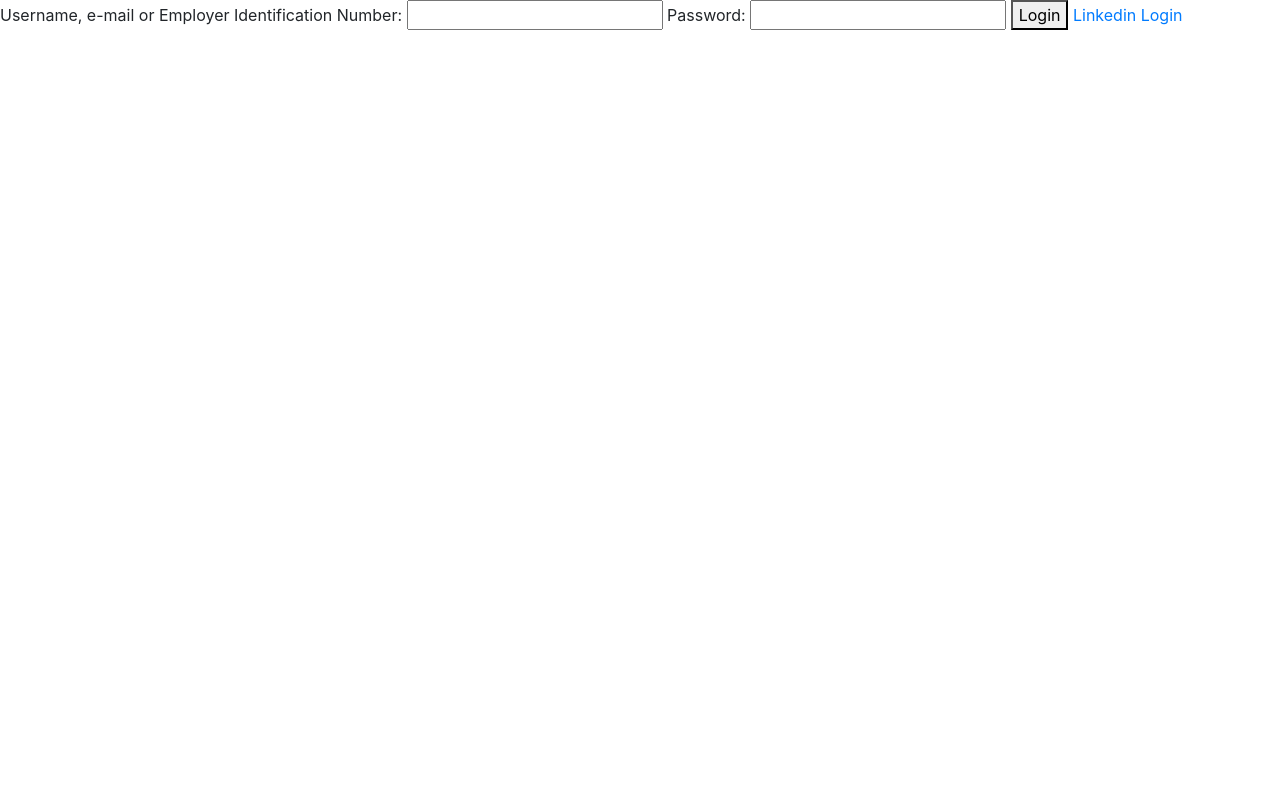
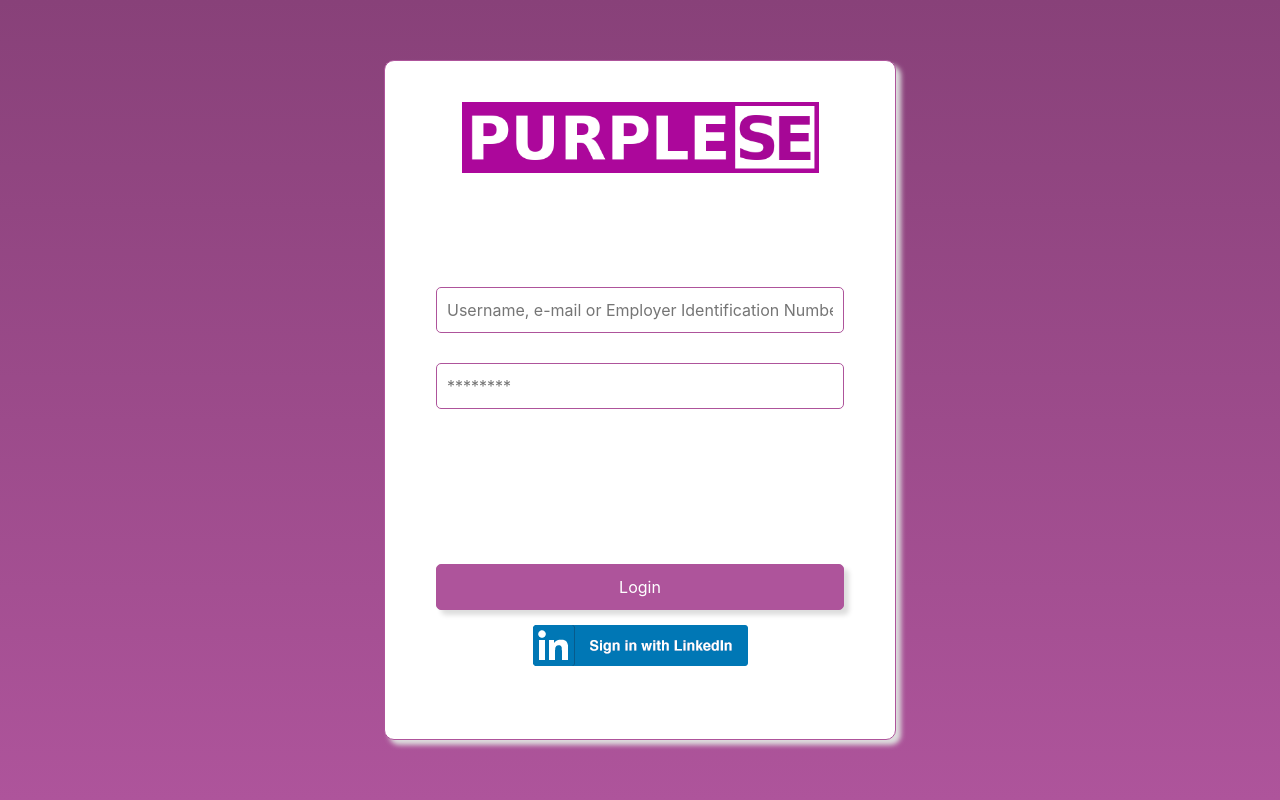
Before and after one commit to MBAlexandreMB/Ironhack-Project2, a Node server app: page /company/login in a window 1280 px wide. Run offline with Node 20, Linux system fonts and the light colour scheme; some libraries are stand-ins or nearby versions.

Commit message:
Auth logins (company) done

```diff
--- a/public/stylesheets/authStyles.css
+++ b/public/stylesheets/authStyles.css
@@ -1,10 +1,8 @@
+
+
 img {
   width: 100%;
   height: auto;
-}
-
-body {
-  background: -webkit-linear-gradient(bottom, #ae549b, #884179)
 }
 
 #content {
@@ -20,18 +18,16 @@
   justify-content: space-around;
   align-items: center;
 
-  border-radius: 10px;
-  border: 1px solid #ae549b;
-  background: white;
-  width: 60vw;
-  height: 85vh;
-  box-shadow: 5px 5px 5px #DDD;
+  width: 100vw;
+  height: 80vh;
+  padding-top: 30px;
 }
 
 #auth-container figure {
   width: 70%;
 }
 
+/* ----------- INDEX ----------*/
 #btn-container {
   width: 100%;
   display: flex;
@@ -42,5 +38,67 @@
 
 
 .link-btn {
-  width: 40%;
+  width: 160px;
+  margin: 10px;
 }
+/* ----------------------------*/
+/* ----------- MEDIAS ----------*/
+#auth-container form {
+  display: flex;
+  flex-flow: column nowrap;
+  justify-content: space-around;
+  align-items: center;
+
+  height: 80%;
+  width: 100%;
+}
+
+#auth-container input {
+  margin: 15px;
+  width: 80%;
+  padding: 10px;
+  border-radius: 5px;
+  border: 1px solid #ae549b;
+}
+
+#input-container {
+  display: flex;
+  flex-flow: column nowrap;
+  justify-content: center;
+  align-items: center;
+  width: 100%;
+}
+
+#login-btn-container {
+  display: flex;
+  flex-flow: column nowrap;
+
+  justify-content: center;
+  align-items: center;
+  width: 100%;
+}
+/* ----------------------------*/
+/* ----------- MEDIAS ----------*/
+@media (min-width: 600px) {
+  #auth-container {
+    width: 70vw;
+    height: 85vh;
+
+    border-radius: 10px;
+    border: 1px solid #ae549b;
+    background: white;
+    box-shadow: 5px 5px 5px #DDD;
+  }
+
+  body {
+    background: -webkit-linear-gradient(bottom, #ae549b, #884179)
+  }
+}
+
+
+@media (min-width: 1050px) {
+  #auth-container {
+    width: 40vw;
+    height: 85vh;
+  }
+}
--- a/routes/company.js
+++ b/routes/company.js
@@ -23,7 +23,7 @@
 }
 
 router.get('/', (req, res, next) => {
-  res.render('company/index');
+  res.redirect('company/login');
 });
 
 //SIGN UP ROUTES ------------------------------------------------------------------
--- a/views/company/login.hbs
+++ b/views/company/login.hbs
@@ -1,14 +1,22 @@
-<form action="/company/login" method="POST">
-  <label for="username">Username, e-mail or Employer Identification Number: </label>
-  <input type="text" name="username" required/>
-  <label for="password">Password: </label>
-  <input type="password" name="password" required/>
-  <button type="submit">Login</button>
+<link rel="stylesheet" href="/stylesheets/authStyles.css">
+  <div id="content">
+    <div id="auth-container">
+      <figure>
+        <img src="/images/purplese-logo-original.png" />
+      </figure>
+    <form action="/company/login" method="POST">
+    <div id="input-container">
+      <input type="text" name="username" placeholder="Username, e-mail or Employer Identification Number" required/>
+      <input type="password" name="password" placeholder="********" required/>
+    </div>
+    <div id="login-btn-container">
+      <input class="link-btn pb" type="submit" value="Login" />
+      <a href="/company/auth/linkedin"><img src="/images/signin_with_linkedin-buttons/Non-Retina/Sign-in-Large---Default.png"></a>
+    </div>
 
-
-  <a href="/company/auth/linkedin">Linkedin Login</a>
-
-  {{#if message}}
-    <div class="error-message">{{ message }}</div>
-  {{/if}}
-</form>
+    {{#if message}}
+      <div class="error-message">{{ message }}</div>
+    {{/if}}
+  </form>
+  </div>
+</div>
--- a/views/index.hbs
+++ b/views/index.hbs
@@ -7,7 +7,7 @@
     </figure>
     <div id="btn-container">
       <a class="link-btn wb" href="/user/login">Sou candidato</a>
-      <a class="link-btn wb" href="/company">Sou contratante</a>
+      <a class="link-btn wb" href="/company/login">Sou contratante</a>
     </div>
   </div>
 </div>
```
